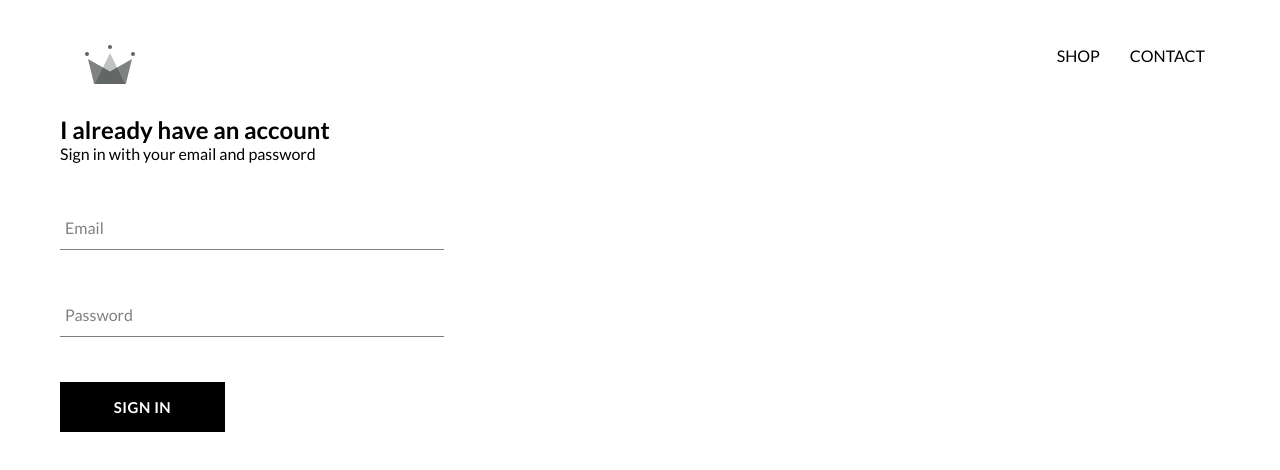
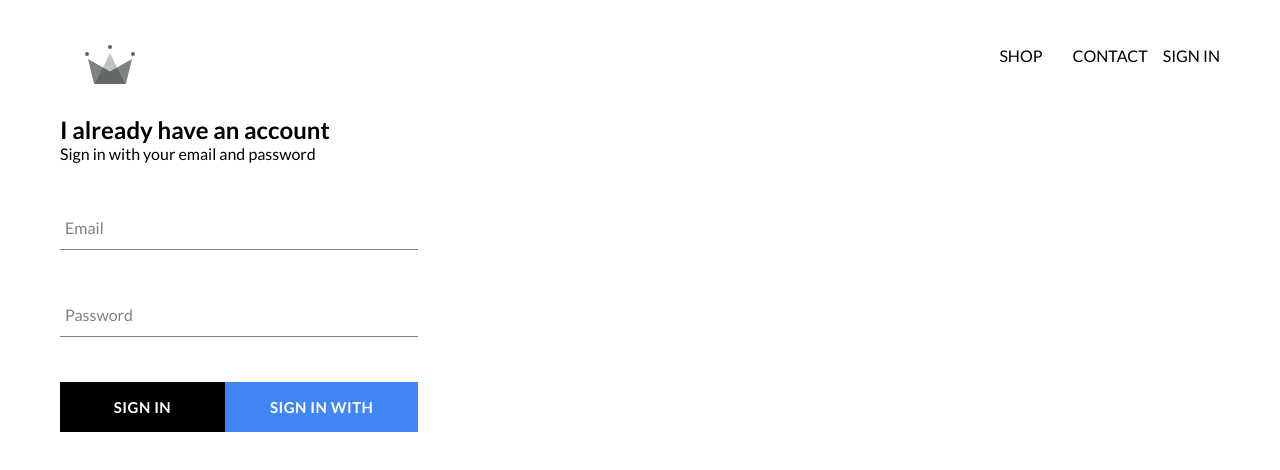
Before and after one commit to riz-l/rizji, a React (Create React App) app: page /sign-in in a window 1280 px wide. Shown: the top 470 px of the page. Built offline with nearby package versions, Linux system fonts and the light colour scheme; no server answers.

Commit message:
Integrated Firebase

```diff
--- a/package.json
+++ b/package.json
@@ -6,6 +6,7 @@
     "@testing-library/jest-dom": "^4.2.4",
     "@testing-library/react": "^9.3.2",
     "@testing-library/user-event": "^7.1.2",
+    "firebase": "^7.15.5",
     "node-sass": "^4.14.1",
     "react": "^16.13.1",
     "react-dom": "^16.13.1",
--- a/src/App.js
+++ b/src/App.js
@@ -1,5 +1,5 @@
 // Import: Dependencies
-import React from "react";
+import React, { Component } from "react";
 import { Switch, Route } from "react-router-dom";
 
 // Import: Styling
@@ -11,11 +11,37 @@ import ShopPage from "./components/pages/ShopPage/ShopPage.component";
 import Header from "./components/UI/Header/Header.component";
 import SignInSignUpPage from "./components/pages/SignInSignUpPage/SignInSignUpPage.component";
 
+// Import: Firebase Authentication
+import { auth } from "./firebase/firebase.utils";
+
 // Component: App
-function App() {
+class App extends Component {
+  constructor(props) {
+    super(props);
+
+    this.state = {
+      currentUser: null,
+    };
+  }
+
+  unsubscribeFromAuth = null;
+
+  componentDidMount() {
+    this.unsubscribeFromAuth = auth.onAuthStateChanged((user) => {
+      this.setState({ currentUser: user });
+
+      console.log(user);
+    });
+  }
+
+  componentWillUnmount() {
+    this.unsubscribeFromAuth();
+  }
+
+  render() {
     return (
       <div>
-      <Header />
+        <Header currentUser={this.state.currentUser} />
         <Switch>
           <Route exact path="/" component={HomePage} />
           <Route path="/shop" component={ShopPage} />
@@ -24,6 +50,7 @@ function App() {
       </div>
     );
   }
+}
 
 // Export: App
 export default App;
--- a/src/components/UI/CustomButton/CustomButton.component.jsx
+++ b/src/components/UI/CustomButton/CustomButton.component.jsx
@@ -5,9 +5,12 @@ import React from "react";
 import "./CustomButton.styles.scss";
 
 // UI: CustomButton
-function CustomButton({ children, ...otherProps }) {
+function CustomButton({ children, isGoogleSignIn, ...otherProps }) {
   return (
-    <button className="CustomButton" {...otherProps}>
+    <button
+      className={`${isGoogleSignIn ? "GoogleSignIn" : ""} CustomButton`}
+      {...otherProps}
+    >
       {children}
     </button>
   );
--- a/src/components/UI/CustomButton/CustomButton.styles.scss
+++ b/src/components/UI/CustomButton/CustomButton.styles.scss
@@ -20,5 +20,15 @@
     border: 1px solid black;
     color: black;
   }
+
+  &.GoogleSignIn {
+    background-color: #4285f4;
+    color: white;
+
+    &:hover {
+      background-color: #357ae8;
+      border: none;
+    }
+  }
 }
 /*#endregion /UI: CustomButton */
--- a/src/components/UI/Header/Header.component.jsx
+++ b/src/components/UI/Header/Header.component.jsx
@@ -8,8 +8,11 @@ import "./Header.styles.scss";
 // Import: Assets
 import { ReactComponent as Logo } from "../../../assets/images/crown.svg";
 
+// Import: Firebase Authentication
+import { auth } from "../../../firebase/firebase.utils";
+
 // UI: Header
-function Header() {
+function Header({ currentUser }) {
   return (
     <div className="Header">
       <Link className="Header__logo-container" to="/">
@@ -22,6 +25,15 @@ function Header() {
         <Link className="Header__option" to="/contact">
           CONTACT
         </Link>
+        {currentUser ? (
+          <div className="option" onClick={() => auth.signOut()}>
+            SIGN OUT
+          </div>
+        ) : (
+          <Link className="option" to="/sign-in">
+            SIGN IN
+          </Link>
+        )}
       </div>
     </div>
   );
--- a/src/components/UI/Header/Header.styles.scss
+++ b/src/components/UI/Header/Header.styles.scss
@@ -21,6 +21,7 @@
   }
 
   .Header__option {
+    cursor: pointer;
     padding: 10px 15px;
   }
 }
--- a/src/components/UI/SignIn/SignIn.component.jsx
+++ b/src/components/UI/SignIn/SignIn.component.jsx
@@ -7,6 +7,9 @@ import "./SignIn.styles.scss";
 // Import: Components
 import FormInput from "../FormInput/FormInput.component";
 import CustomButton from "../CustomButton/CustomButton.component";
+
+// Import: Google OAuth SignIn
+import { signInWithGoogle } from "../../../firebase/firebase.utils";
 
 // UI: SignIn
 class SignIn extends Component {
@@ -57,7 +60,12 @@ class SignIn extends Component {
             label="Password"
             required
           />
-          <CustomButton type="Submit">Sign In</CustomButton>
+          <div className="SignIn__buttons">
+            <CustomButton type="Submit">Sign In</CustomButton>
+            <CustomButton onClick={signInWithGoogle} isGoogleSignIn>
+              Sign In with Google
+            </CustomButton>
+          </div>
         </form>
       </div>
     );
--- a/src/components/UI/SignIn/SignIn.styles.scss
+++ b/src/components/UI/SignIn/SignIn.styles.scss
@@ -2,10 +2,15 @@
 .SignIn {
   display: flex;
   flex-direction: column;
-  width: 30vw;
+  width: 28vw;
 
   .SignIn__title {
     margin: 10px 0;
   }
+
+  .SignIn__buttons {
+    display: flex;
+    justify-content: space-between;
+  }
 }
 /*#endregion /UI: SignIn */
--- /dev/null
+++ b/src/firebase/firebase.utils.js
@@ -0,0 +1,32 @@
+// Import: Firebase Dependencies
+import firebase from "firebase/app";
+import "firebase/firestore";
+import "firebase/auth";
+
+// Config: Firebase Application Details
+const config = {
+  apiKey: "AIzaSyD76gO9HL_18ZNqmB3RZoGyNVfS4rDBW98",
+  authDomain: "rizji-shop-db.firebaseapp.com",
+  databaseURL: "https://rizji-shop-db.firebaseio.com",
+  projectId: "rizji-shop-db",
+  storageBucket: "rizji-shop-db.appspot.com",
+  messagingSenderId: "684553937972",
+  appId: "1:684553937972:web:02f7bf52fdf88b647d1661",
+};
+
+// Initialize: Firebase Config
+firebase.initializeApp(config);
+
+// Export: Firebase Firestore and Authentication
+export const firestore = firebase.firestore();
+export const auth = firebase.auth();
+
+// Setup: Google Authentication
+const provider = new firebase.auth.GoogleAuthProvider();
+provider.setCustomParameters({ prompt: "select_account" });
+
+// Export: Google SignIn Popup
+export const signInWithGoogle = () => auth.signInWithPopup(provider);
+
+// Export: Default Firebase Library
+export default firebase;
```
Also changed, not shown: 1 other file (tests, documents, lock files or other folders). Lines whose indentation alone changed are shown as unchanged.
